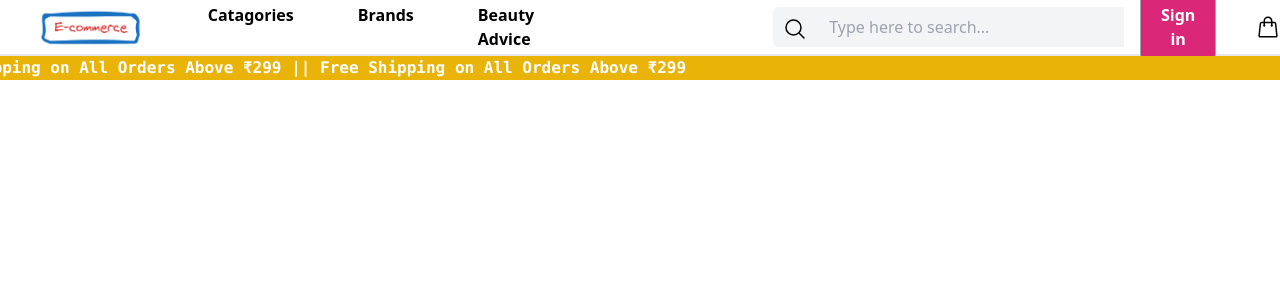
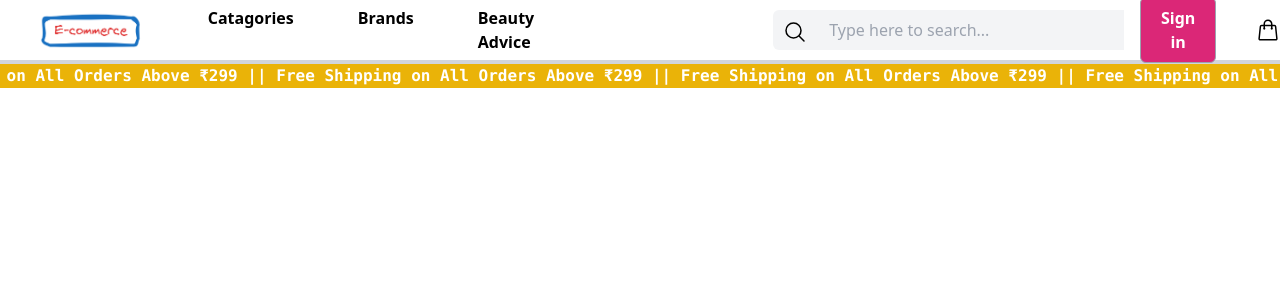
Before and after one commit to Vansh1379/shoppr, a React (Vite) app in the folder Frontend-2/: page /home in a window 1280 px wide. Shown: the top 300 px of the page. Built offline with nearby package versions, Linux system fonts and the light colour scheme.

Commit message:
added running div

```diff
--- a/Frontend-2/src/components/Navbar.tsx
+++ b/Frontend-2/src/components/Navbar.tsx
@@ -2,7 +2,7 @@ import ECom from "../assets/Ecom.png"
 
 export const Navbar = () => {
     return (
-        <div className="border-b-2 flex items-center h-14 ">
+        <div className="border-b-4 border-gray-300 flex items-center h-16 ">
             <div className="flex items-center ml-10">
                 <div>
                     <img src={ECom} alt="E-commerce" className='h-10 w-13 ' />
--- a/Frontend-2/src/components/RunningDiv.tsx
+++ b/Frontend-2/src/components/RunningDiv.tsx
@@ -1,8 +1,8 @@
 export const RunningDiv = () => {
     return (
-        <div className="w-screen overflow-hidden  relative h-6 bg-gray-50 bg-yellow-500">
+        <div className="w-screen overflow-hidden  relative h-6 bg-yellow-500 ">
             <pre className="absolute whitespace-nowrap animate-running-text text-md font-semibold text-white">
-                Free Shipping on All Orders Above ₹299 || Free Shipping on All Orders Above ₹299 || Free Shipping on All Orders Above ₹299 || Free Shipping on All Orders Above ₹299
+                || Free Shipping on All Orders Above ₹299 || Free Shipping on All Orders Above ₹299 || Free Shipping on All Orders Above ₹299 || Free Shipping on All Orders Above ₹299 ||
             </pre>
 
         </div>
--- a/Frontend-2/tailwind.config.js
+++ b/Frontend-2/tailwind.config.js
@@ -13,7 +13,7 @@ module.exports = {
         },
       },
       animation: {
-        'running-text': 'running-text 7s linear infinite',
+        'running-text': 'running-text 10s linear infinite',
       },
     },
   },
```
